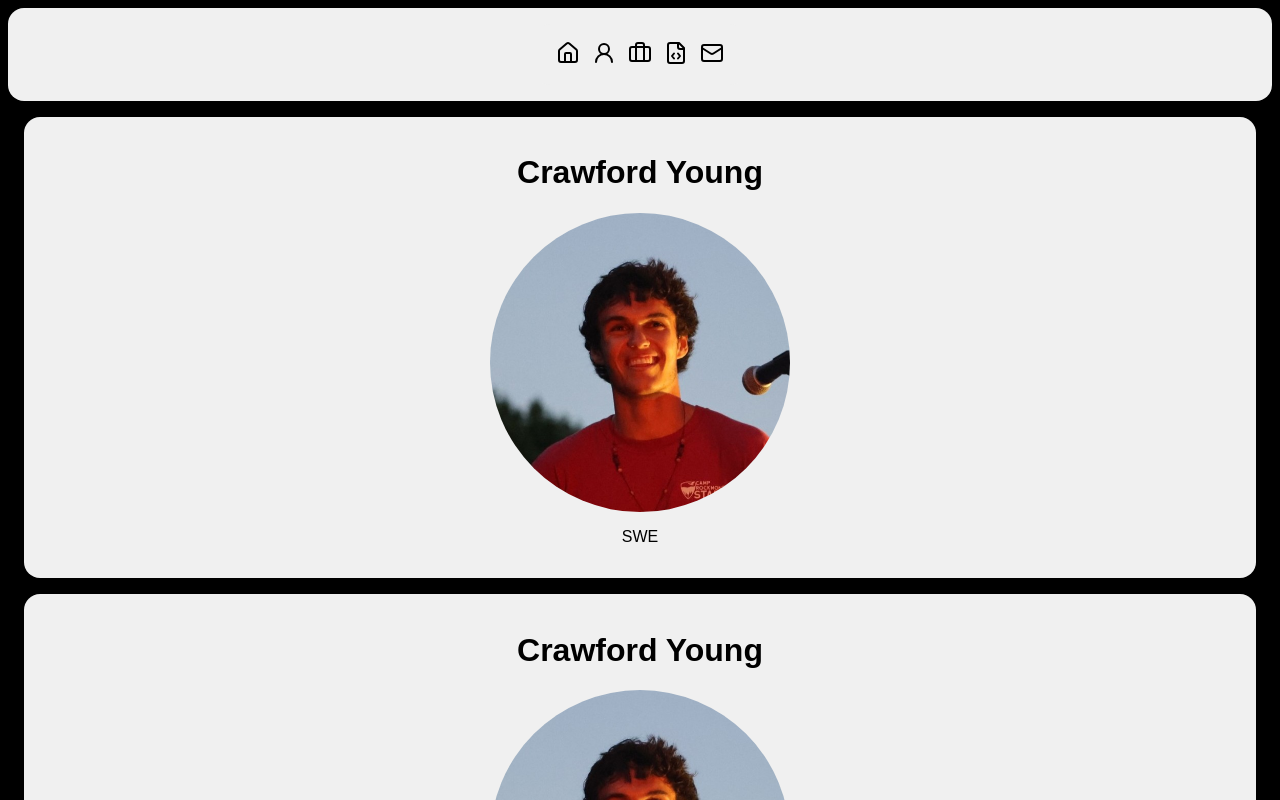
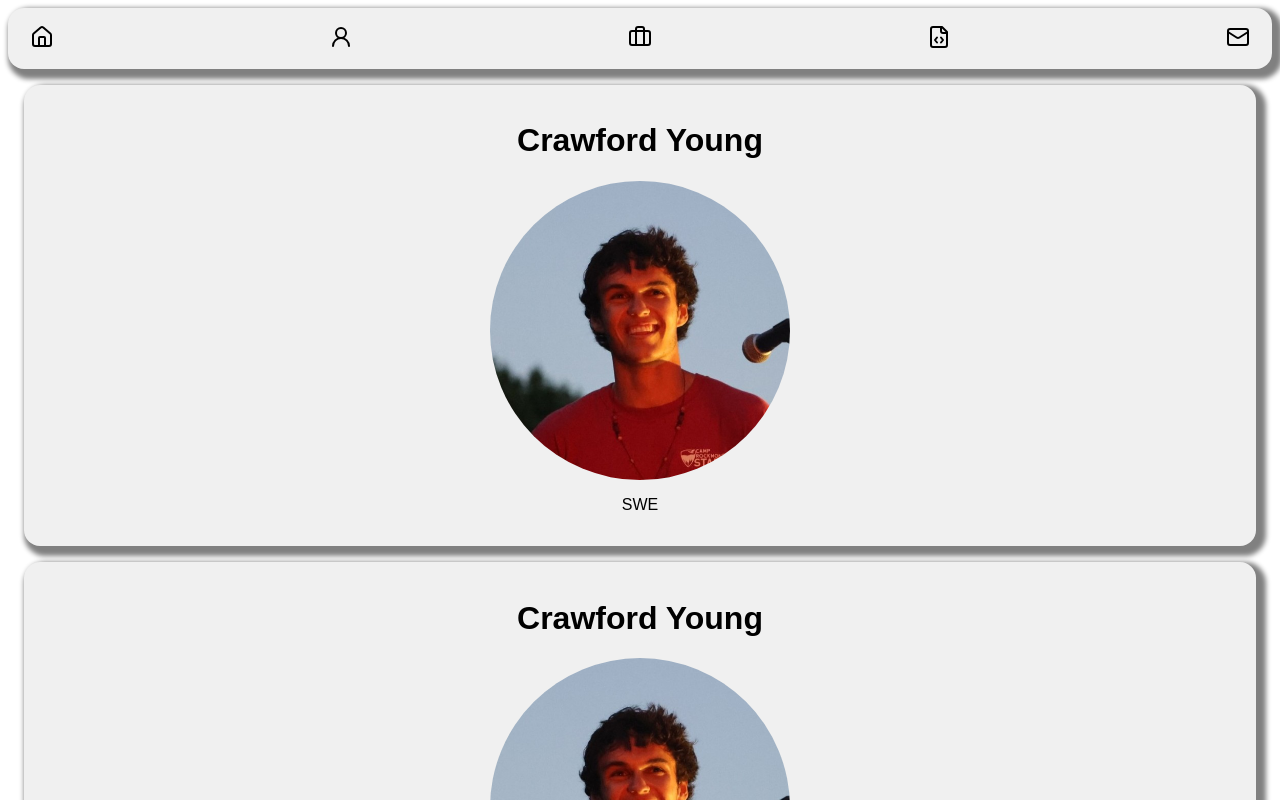
Before and after one commit to Crawford-Young/NextJSPlayground, a Next.js app in the folder nextjs-dashboard/: page / in a window 1280 px wide. Shown: the top 800 px of the page. Built offline with nearby package versions, Linux system fonts and the light colour scheme.

Commit message:
box shadow

```diff
--- a/nextjs-dashboard/app/body/body.css
+++ b/nextjs-dashboard/app/body/body.css
@@ -8,6 +8,7 @@
   border-radius: 1rem;
   padding: 1rem;
   margin: 1rem;
+  box-shadow: 5px 5px 5px 5px grey;
 }
 
 .profile-circle {
--- a/nextjs-dashboard/app/header/header.css
+++ b/nextjs-dashboard/app/header/header.css
@@ -1,8 +1,9 @@
-.headerContainer {
+.headerButtonContainer {
   display: flex;
-  justify-content: center;
+  justify-content: space-between;
   align-items: center;
   padding: 1rem;
   background-color: #f0f0f0;
   border-radius: 1rem;
+  box-shadow: 5px 5px 5px 5px grey;
 }
--- a/nextjs-dashboard/app/header/header.tsx
+++ b/nextjs-dashboard/app/header/header.tsx
@@ -14,7 +14,7 @@ export default function Page() {
   const [projects, setProjects] = useState(false);
   const [contact, setContact] = useState(false);
   return (
-    <div className="headerContainer">
+    <div className="headerButtonContainer">
       <HomeButton
         handleHome={() => {
           setHome(!home);
--- a/nextjs-dashboard/app/page.css
+++ b/nextjs-dashboard/app/page.css
@@ -1,5 +1,4 @@
 body {
-  background-color: black;
   font-family: "san francisco", sans-serif;
 }
 
```
